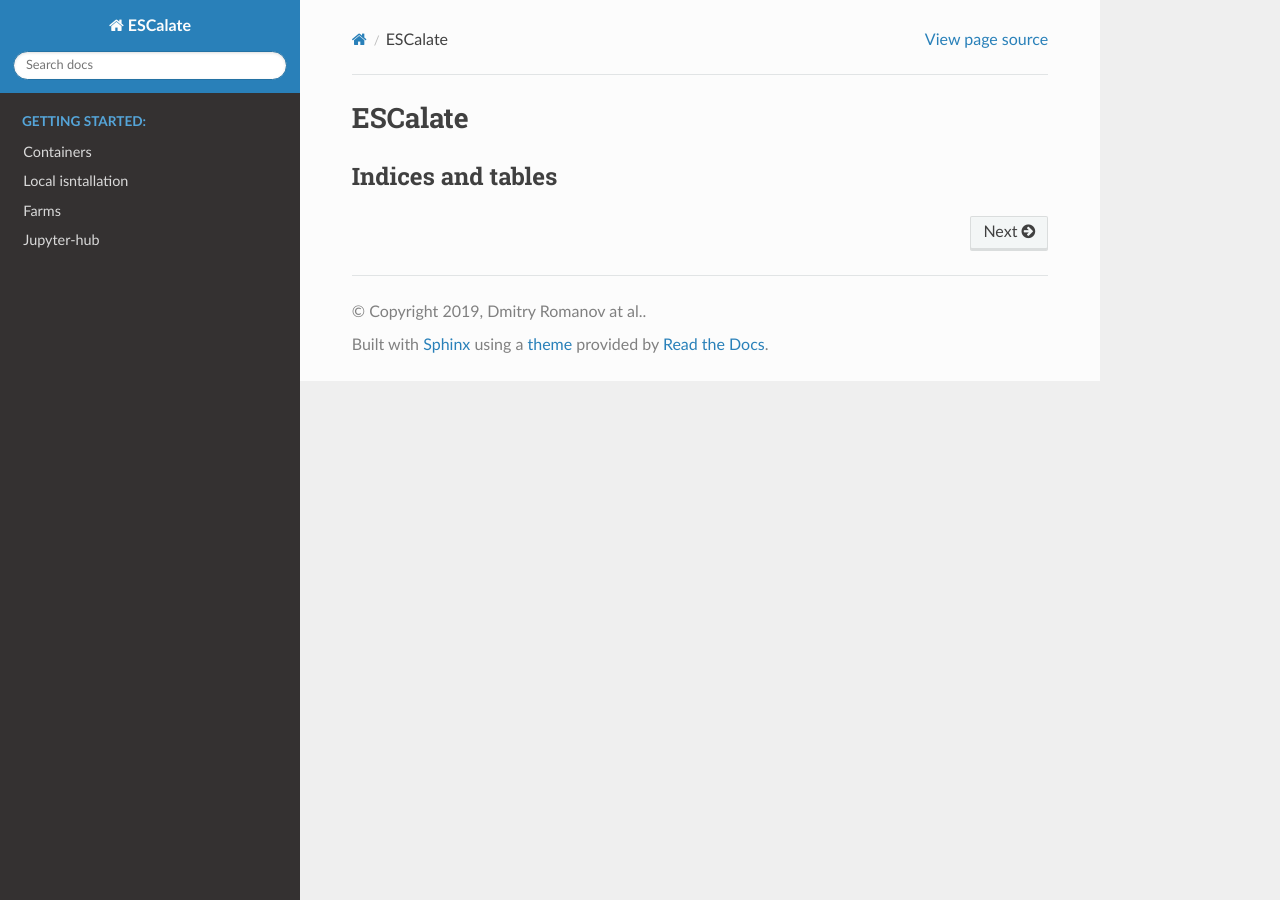
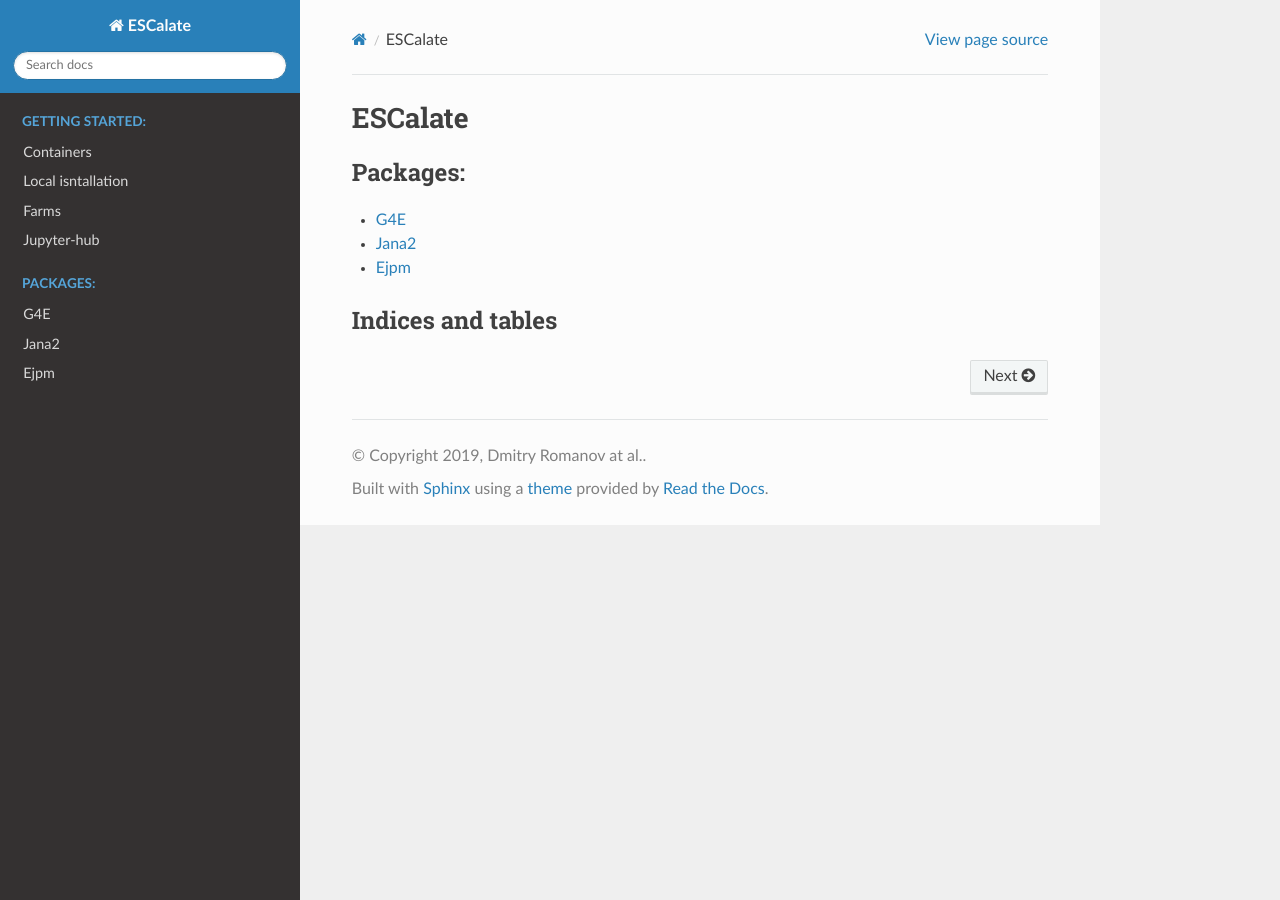
Before and after one commit to eic/escalate, a Sphinx documentation site: the page built from docs/index.rst, in a window 1280 px wide. Built offline with Sphinx 7.4.7 and the Read the Docs theme 2.0.0, drawn with Linux system fonts in a browser that asks for light colours.

Commit message:
Subpackages links update

```diff
--- /dev/null
+++ b/docs/howto/docker_development.rst
@@ -0,0 +1,2 @@
+Development with docker
+=======================
--- a/docs/index.rst
+++ b/docs/index.rst
@@ -13,6 +13,17 @@
    200_local_install
    300_farms
    400_jupyterhub
+
+.. toctree::
+   :maxdepth: 1
+   :caption: Packages:
+
+   G4E <https://gitlab.com/jlab-eic/g4e>
+   Jana2 <https://jeffersonlab.github.io/JANA2/>
+   Ejpm <https://jeffersonlab.github.io/JANA2/>
+
+
+
 
 .. .. toctree::
 ..    :maxdepth: 2
```
